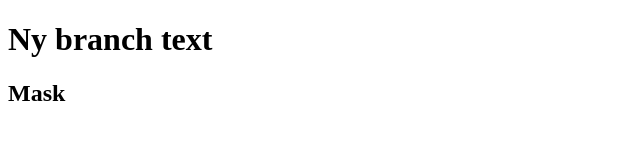
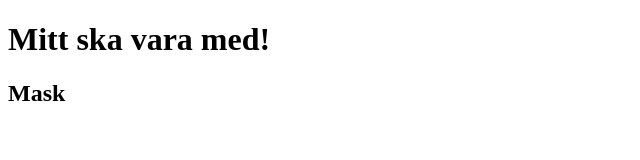
Before and after one commit to tombenrex/source-control, a plain HTML site: page index.html in a window 1280 px wide. Shown: the whole page, without its empty margins (0-640 px from the left). Drawn offline with Linux system fonts and the light colour scheme.

Commit message:
min text

```diff
--- a/index.html
+++ b/index.html
@@ -6,7 +6,7 @@
     <title>Git bra</title>
 </head>
 <body>
-    <h1>Ny branch text</h1>
+    <h1>Mitt ska vara med!</h1>
     <h2>Mask</h2>
 </body>
 </html>
```
